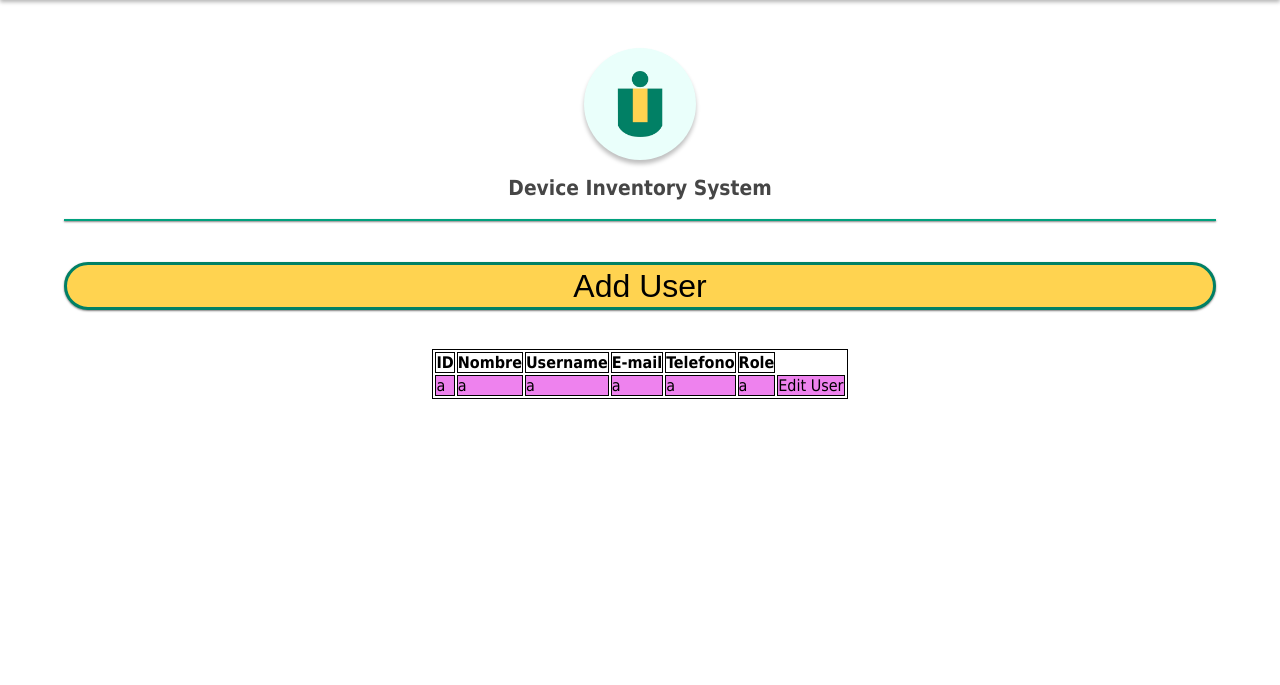
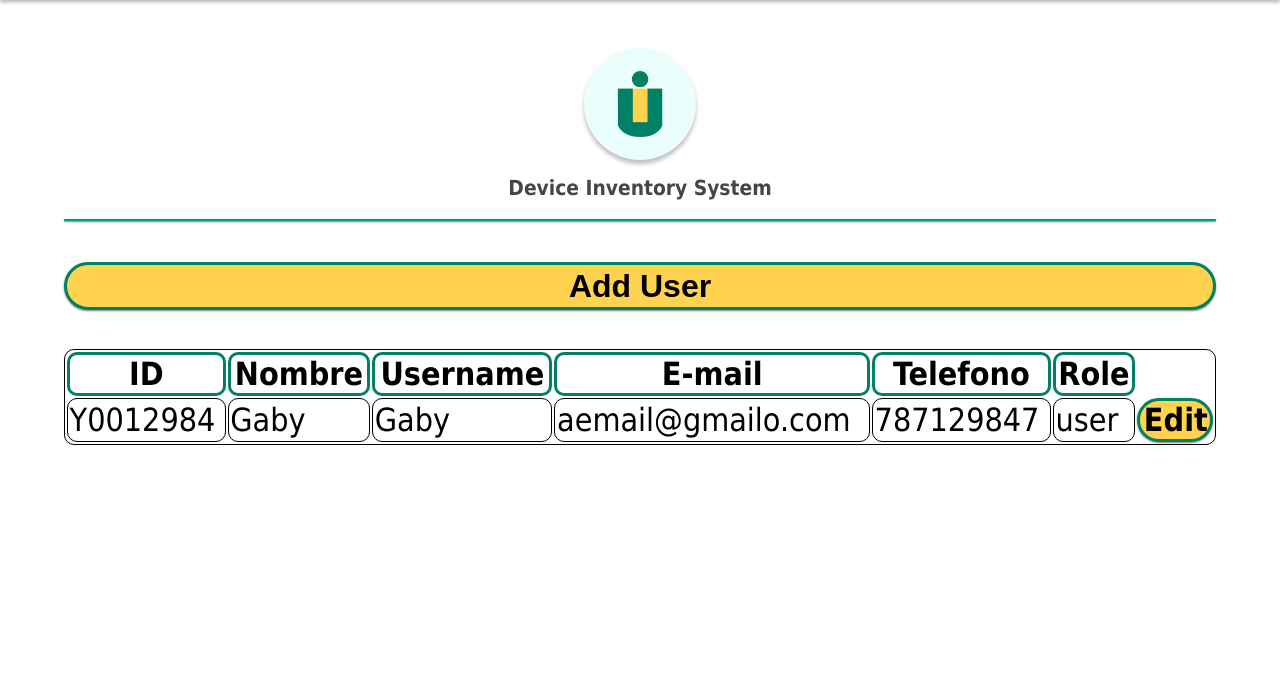
Before and after one commit to ghevia01/practicum-inv-webapp, a PHP site: page /html/account-manage.html in a window 1280 px wide. Shown: the part 48-733 px from the top of the page. Run offline with PHP 8.4, Linux system fonts and the light colour scheme.

Commit message:
account manage continue

```diff
--- a/css/account-manage-styles.css
+++ b/css/account-manage-styles.css
@@ -143,6 +143,20 @@ body {
     transition: top 2s;
 
 }
+.user-edit{
+    width: 15rem ;
+    background: #018065;
+    border-radius: 0.4rem;
+    position: absolute;
+    top: 0;
+    left: 50%;
+    transform: translate(-50%,50%)scale(0.1);
+    text-align:center;
+    padding: 1rem 1rem 1rem 1rem ;
+    visibility: hidden;
+    transition: top 2s;
+
+}
 .open-pop{
     visibility: visible;
     top: 10%;
@@ -181,7 +195,7 @@ body {
     cursor: pointer;
     font-size: 2rem;
     color: #000000;
-    font-weight: 500;
+    font-weight: bold;
     box-shadow: 0px 1px 2px 0px rgba(0, 0, 0, 0.50);
     border: 0.2rem solid #018065;
 }
@@ -217,15 +231,42 @@ body {
 }
 
 table {
+    width: 90%;
     margin: 0 auto;
-    border: 1px solid black;
+    border: none;
+    outline: none;
+    border-radius: 10px;
+    border: 0.1rem solid #000000;
+    box-shadow: rgba(0, 0, 0, .1);
 }
 td {
-    background-color: violet;
+    background-color: rgb(255, 255, 255);
     border: 1px solid black;
+    border-radius: 10px;
+    border: 0.1rem solid #000000;
+    font-size: 2rem;
+    text-indent: 0.1rem;
 }
 th {
     border: 1px solid black;
+    border-radius: 10px;
+    border: 0.1rem solid #000000;
+    background-color: #ffffff;
+    border: 0.2rem solid #018065;
+    font-size: 2rem;
+}
+.edit{
+    background :#ffd350 ;
+    border-radius: 40px;
+    box-shadow: 0 e lepx rgba(0, 0, 0, .1);
+    cursor: pointer;
+    color: #000000;
+    box-shadow: 0px 1px 2px 0px rgba(0, 0, 0, 0.50);
+    border: 0.2rem solid #018065;
+    text-align: center;
+    font-weight: 600;
+
+
 }
 /*=============================================================================*/
 @media screen and (max-width: 768px) {S
--- a/html/account-manage.html
+++ b/html/account-manage.html
@@ -60,6 +60,19 @@
             <button type="submit" class="btnCancel" onclick="closepop()">Cancel</button>
             <button type="submit" class="btnSave" onclick="closepop()">Save</button>
         </div>
+        <div class="user-edit" id="popedit">
+          <input type="text" placeholder="Name"required>
+          <input type="text" placeholder="Username"required>
+          <input type="password" placeholder="Password"required>
+          <input type="email" placeholder="Email"required>
+          <input type="tel" placeholder="Phone"required>
+          <select class="user-sel" name="roles" id="role">
+            <option value="user" class="grey">User</option>
+            <option value="admin" class="grey">Admin</option>
+          </select>
+          <button type="submit" class="btnCancel" onclick="closepopedit()">Cancel</button>
+          <button type="submit" class="btnSave" onclick="closepopedit()">Save</button>
+        </div>
       </div>
       <table>
         <tr>
@@ -71,13 +84,13 @@
             <th>Role</th>
         </tr>
             <tr>
-                <td>a</td>
-                <td>a</td>
-                <td>a</td>
-                <td>a</td>
-                <td>a</td>
-                <td>a</td>
-                <td>Edit User</td>
+                <td>Y0012984</td>
+                <td>Gaby</td>
+                <td>Gaby</td>
+                <td>aemail@gmailo.com</td>
+                <td>787129847</td>
+                <td>user</td>
+                <td type="submit" class="edit" onclick="openpopedit()">Edit</td>
             </tr>
     </table>
 
--- a/javascript/accounf-manage.js
+++ b/javascript/accounf-manage.js
@@ -1,7 +1,14 @@
 let pop = document.getElementById("pop");
+let popedit = document.getElementById("popedit");
 function openpop(){
     pop.classList.add("open-pop")
 }
 function closepop(){
     pop.classList.remove("open-pop")
 }
+function openpopedit(){
+    pop.classList.add("open-pop")
+}
+function closepopedit(){
+    pop.classList.remove("open-pop")
+}
```
